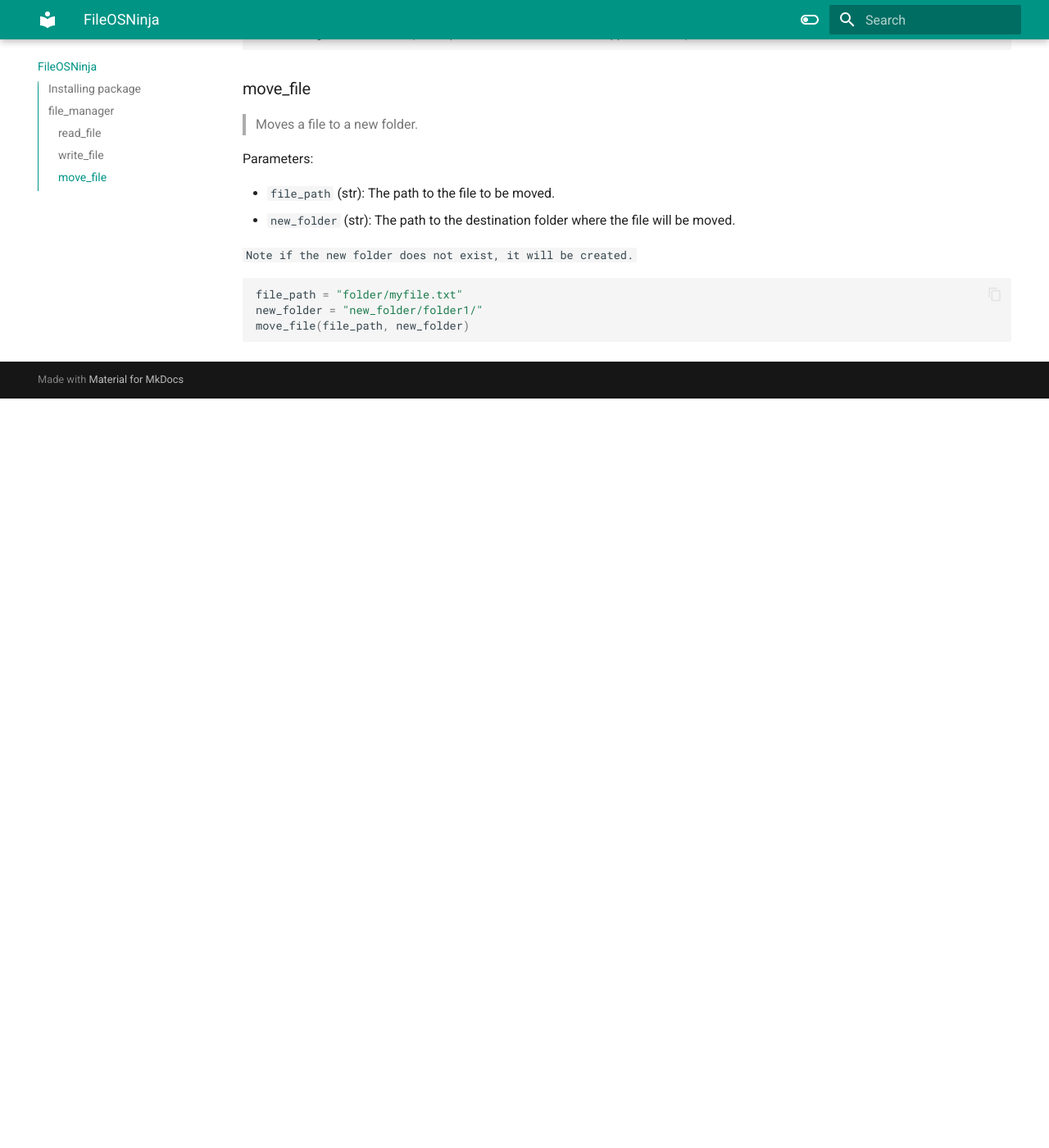
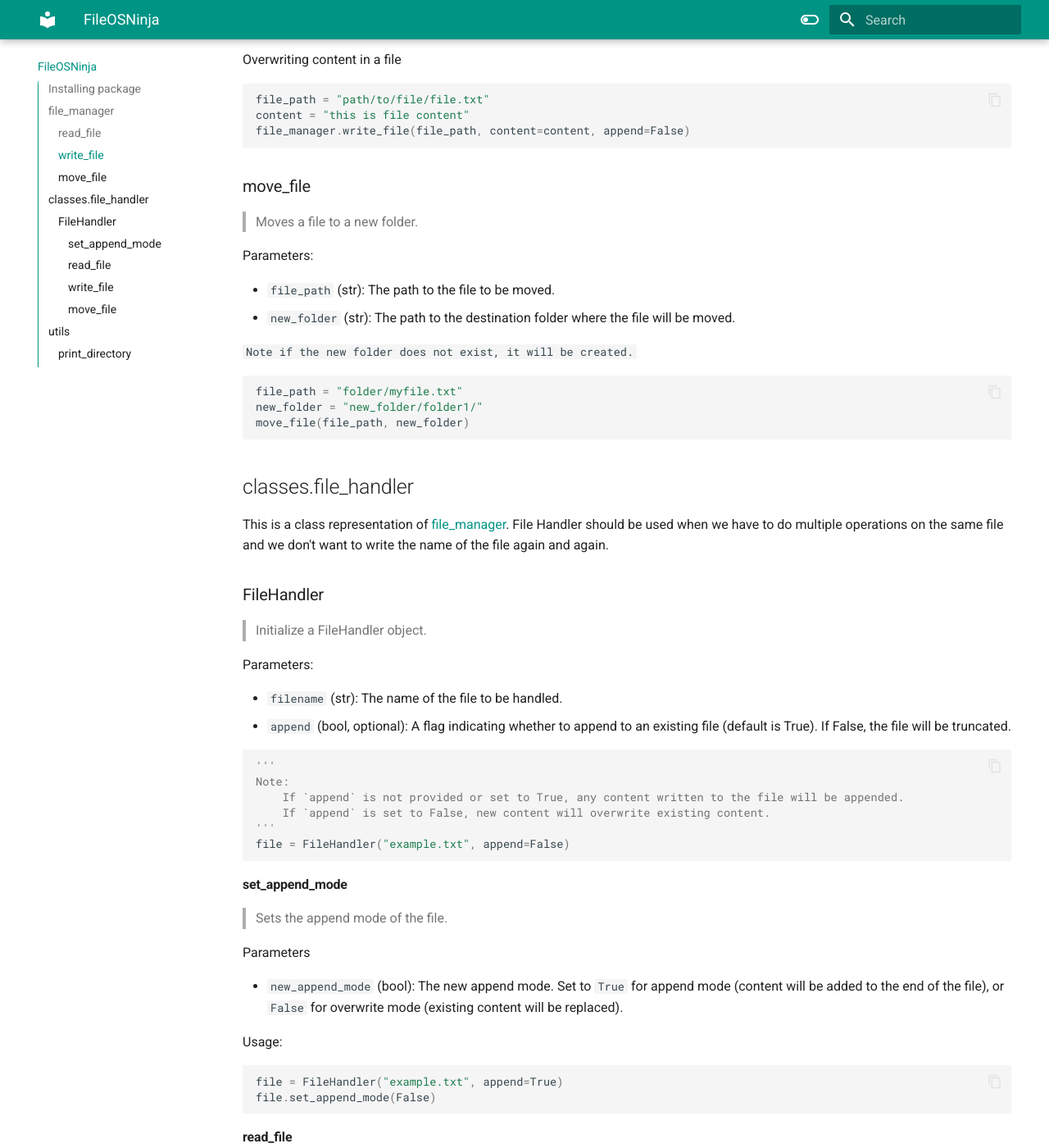
Before and after one commit to parneetsingh022/fileosninja, an MkDocs documentation site: the page built from docs/index.md, in a window 1280 px wide and 1400 px high, scrolled down 1474 px. Shown: the whole window at 82% size. Built offline with MkDocs 1.6.1 and Material for MkDocs 9.7.7, drawn with Linux system fonts in a browser that asks for light colours; before the commit the page ends 1960 px from its top, so only the background shows below that; some of the changed text lies outside the part shown.

Commit message:
Added classes/FileHandler && fixed documentation

````diff
--- a/docs/index.md
+++ b/docs/index.md
@@ -5,7 +5,9 @@
 pip install fileosninja
 ```
 
-## file_manager
+## file_manager {#file_manager}
+The File Manager provides user-friendly functions for performing operations on a file. While it is suitable for handling a few operations on a file, when dealing with a more extensive set of operations, it is advisable to employ the [FileHandler](#filehandler). Serving as the class representation of the File Manager, the [FileHandler](#filehandler) proves to be convenient when executing multiple operations on a single file.
+
 We can import 'file_manager' from 'fileosninja' in the following manner:
 
 ```python
@@ -74,3 +76,114 @@ file_path = "folder/myfile.txt"
 new_folder = "new_folder/folder1/"
 move_file(file_path, new_folder)
 ```
+
+## classes.file_handler
+This is a class representation of [file_manager](#file_manager). File Handler should be used when
+we have to do multiple operations on the same file and we don't want to write the name
+of the file again and again.
+
+### FileHandler {#filehandler}
+> Initialize a FileHandler object.
+
+Parameters:
+
+- `filename` (str): The name of the file to be handled.
+- `append` (bool, optional): A flag indicating whether to append to an existing file
+(default is True). If False, the file will be truncated.
+
+```python
+'''
+Note:
+    If `append` is not provided or set to True, any content written to the file will be appended.
+    If `append` is set to False, new content will overwrite existing content.
+'''
+file = FileHandler("example.txt", append=False)
+```
+
+#### **set_append_mode**
+
+> Sets the append mode of the file.
+
+Parameters
+
+- `new_append_mode` (bool): The new append mode. Set to `True` for append mode (content will be added to the end of the file), or `False` for overwrite mode (existing content will be replaced).
+
+Usage:
+```python
+file = FileHandler("example.txt", append=True)
+file.set_append_mode(False)
+```
+
+#### **read_file**
+
+> Read the contents of the file associated with this `FileHandler` instance.
+
+Returns
+
+- `str`: The content of the file.
+
+Usage
+```python
+file = FileHandler("example.txt", append=True)
+file_content = file.read_file()
+```
+
+#### **write_file**
+
+> Write content to the file associated with this `FileHandler` instance.
+
+Parameters
+
+- `content` (str, optional): The content to be written to the file. Default is an empty string.
+
+Usage
+```python
+file = FileHandler("example.txt", append=True)
+file.write_file("This is some content.")
+```
+
+#### **move_file**
+
+> Move the file associated with this `FileHandler` instance to a new location.
+
+Parameters
+
+- `new_location` (str): The path to the new location for the file.
+
+Usage
+```python
+file = FileHandler("example.txt", append=True)
+file.move_file("/new/directory/")
+```
+
+
+## utils
+### print_directory
+
+> Print the structure of a folder to the given depth.
+
+Parameters:
+
+- `folder_path` (str): The name or path of the folder to display the structure of
+- `depth` (int, optional): The depth at which to display the structure of (default depth is 3)
+
+Returns: None
+
+```python
+from fileosninja.utils import print_directory
+
+print_directory("root/", depth=3)
+```
+
+Output:
+```
+root
+|-- child1
+|   |-- file1.txt
+|   |-- file2.txt
+|-- child2
+|   |-- child2_1
+|   |-- child2_2
+|       |-- child1.txt
+|-- testfile.txt
+```
--- a/setup.py
+++ b/setup.py
@@ -1,7 +1,7 @@
 from setuptools import setup, find_packages
 import pathlib
 
-VERSION = '0.0.2'
+VERSION = '0.0.3'
 DESCRIPTION = 'A versatile Python module for streamlined file I/O operations and essential OS-related tasks. Simplify your code with the power of fileosninja, providing a cohesive and efficient solution for reading and writing files, along with seamless integration of operating system functionalities. Empower your projects with the core capabilities of fileosninja, designed for simplicity and performance.'
 
 # Setting up
````
Also changed, not shown: 1 other file.
